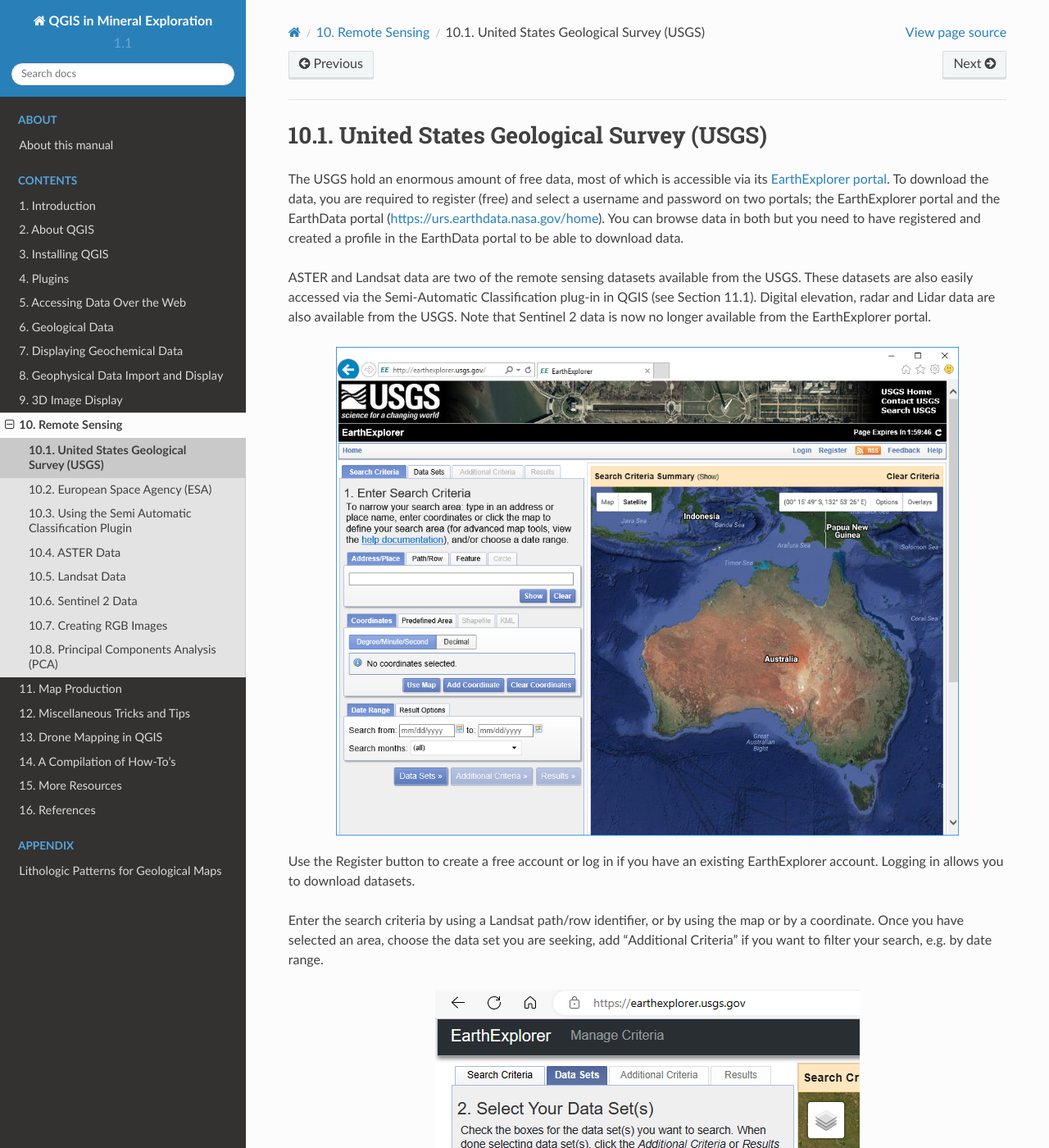
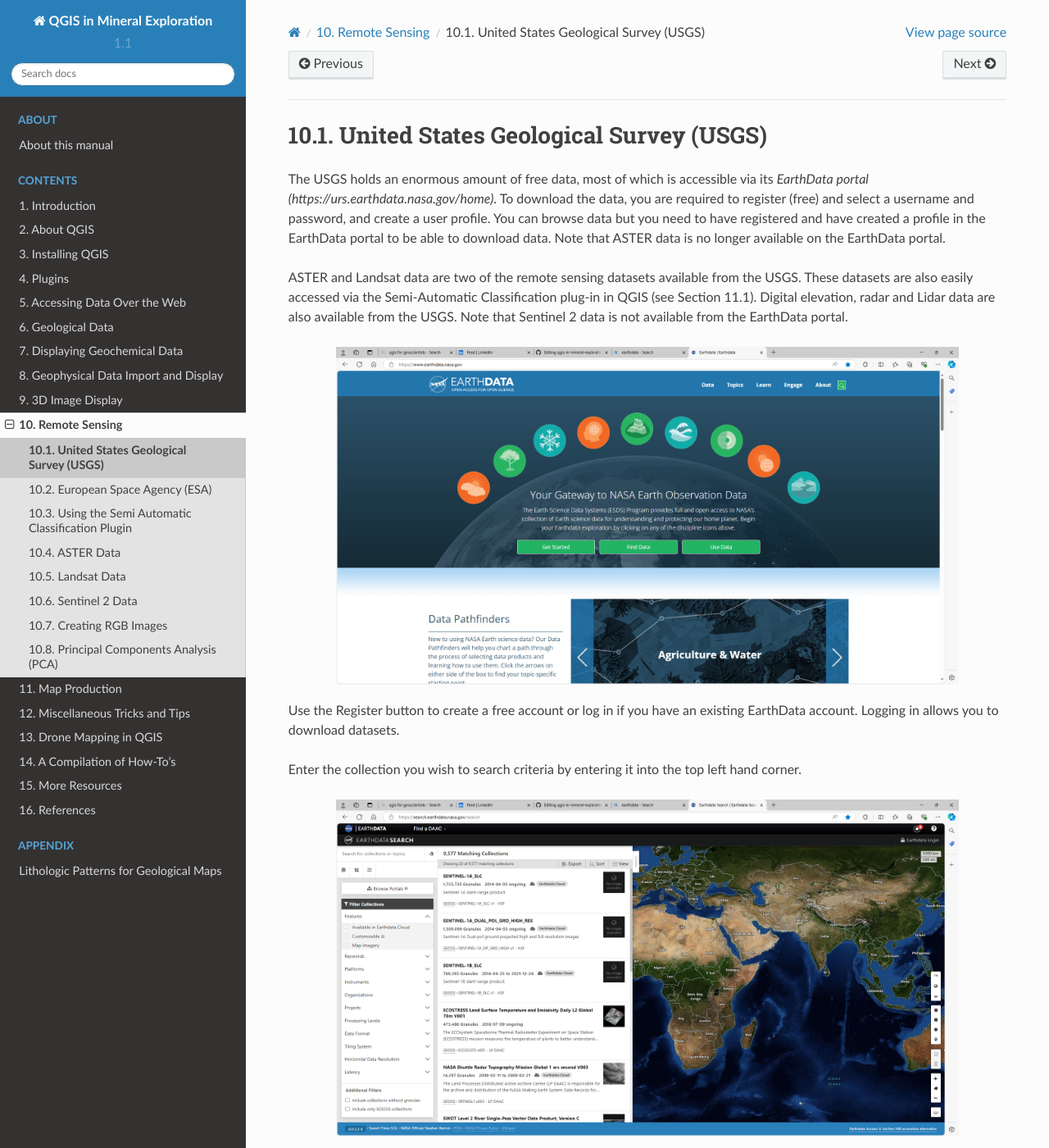
Before and after one commit to mammothgeospatial/qgis-in-mineral-exploration, a Sphinx documentation site: the page built from docs/source/remote_sensing/usgs.rst, in a window 1280 px wide and 1400 px high. Shown: the whole window at 82% size. Built offline with Sphinx 7.4.7 and the Read the Docs theme 2.0.0, drawn with Linux system fonts in a browser that asks for light colours; some of the changed text lies outside the part shown.

Commit message:
Dev grant (#21)
* Update usgs.rst Sept 2024

Change from EarthExplorer to EarthData portal

* Add files via upload

* small edits to URLs and text

---------

Co-authored-by: grantboxer <boxerg@iinet.net.au>

```diff
--- a/docs/source/about/index.rst
+++ b/docs/source/about/index.rst
@@ -2,7 +2,7 @@
 About this manual
 =================
 
-This manual was originally written and freely distributed by Grant Boxer. To share it more widely, Grant and Mammoth Geospatial have collaborated to migrate it to a web-friendly format, following the lead of the `QGIS documentation <https://www.qgis.org/resources/hub/>`_.
+This manual was originally written and freely distributed by Grant Boxer. To share it more widely, Grant and Mammoth Geospatial have collaborated to migrate it to a web-friendly format, following the lead of the `QGIS documentation <https://qgis.org/resources/hub/>`_.
 
 We are offering this document as a donation to the QGIS geoscience community to assist new and existing users in developing their QGIS skills. QGIS is supported by a talented group of developers and we thank them for their efforts to continually improve the software. We consider QGIS to be of great benefit to students and those in the developing world where funding for proprietary software can be difficult.
 
--- a/docs/source/installing_qgis/pc_installation.rst
+++ b/docs/source/installing_qgis/pc_installation.rst
@@ -2,7 +2,7 @@
 PC Installation
 ===============
 
-The QGIS program can be downloaded from the `QGIS Project website <http://www.qgis.org>`_ and a choice can be made between various 64 bit versions of the recent release and long term release versions.
+The QGIS program can be downloaded from the `QGIS Project website <http://qgis.org>`_ and a choice can be made between various 64 bit versions of the recent release and long term release versions.
 
 There are two options for installing QGIS; one is called the "Standalone" installer and the other is the "Network" installer. The Standalone Installer will install the program into the Program Files folder on your C: drive and new versions will be installed into new folders. This may result in numerous QGIS versions in different folders. The Network installer installs a small execuable program (osgeo4w-setup.exe) into your downloads folder and when run, installs QGIS into the root directory of your C: drive (C:/OSGeo4W). The executable file can be run at any time to check for software updates and will update the files in the QGIS installation and not create new folders.
 
--- a/docs/source/introduction/index.rst
+++ b/docs/source/introduction/index.rst
@@ -7,4 +7,4 @@
 
 The reader is encouraged to join the international online `QGIS user forum <http://lists.osgeo.org/mailman/listinfo/qgis-user>`_.
 
-This document will not go into the detail that is covered by the official `QGIS User Guide and Training Manuals <https://www.qgis.org/resources/hub/>`_ and other reference books (e.g. Graser 2016) on QGIS on topics like editing etc., but will discuss those tools used particularly in geological mapping, mineral exploration and remote sensing. See `this video <https://youtu.be/jZYKGrIyVCA>`_ for an explanation of some of the advanced editing functions.
+This document will not go into the detail that is covered by the official `QGIS User Guide and Training Manuals <https://qgis.org/resources/hub/>`_ and other reference books (e.g. Graser 2016) on QGIS on topics like editing etc., but will discuss those tools used particularly in geological mapping, mineral exploration and remote sensing. See `this video <https://youtu.be/jZYKGrIyVCA>`_ for an explanation of some of the advanced editing functions.
--- a/docs/source/remote_sensing/usgs.rst
+++ b/docs/source/remote_sensing/usgs.rst
@@ -2,23 +2,35 @@
 United States Geological Survey (USGS)
 ======================================
 
-The USGS hold an enormous amount of free data, most of which is accessible via its `EarthExplorer portal <http://earthexplorer.usgs.gov/>`_. To download the data, you are required to register (free) and select a username and password on two portals; the EarthExplorer portal and the EarthData portal (https://urs.earthdata.nasa.gov/home). You can browse data in both but you need to have registered and created a profile in the EarthData portal to be able to download data.
+The USGS holds an enormous amount of free data, most of which is accessible via its `EarthData portal (https://urs.earthdata.nasa.gov/home)`. To download the data, you are required to register (free) and select a username and password, and create a user profile. You can browse data but you need to have registered and have created a profile in the EarthData portal to be able to download data. Note that ASTER data is no longer available on the EarthData portal.
 
-ASTER and Landsat data are two of the remote sensing datasets available from the USGS. These datasets are also easily accessed via the Semi-Automatic Classification plug-in in QGIS (see Section 11.1). Digital elevation, radar and Lidar data are also available from the USGS. Note that Sentinel 2 data is now no longer available from the EarthExplorer portal.
+ASTER and Landsat data are two of the remote sensing datasets available from the USGS. These datasets are also easily accessed via the Semi-Automatic Classification plug-in in QGIS (see Section 11.1). Digital elevation, radar and Lidar data are also available from the USGS. Note that Sentinel 2 data is not available from the EarthData portal.
 
-.. image:: img/usgs_earth_explorer.png
+.. image:: img/EarthData01.jpg
   :align: center
 
-Use the Register button to create a free account or log in if you have an existing EarthExplorer account. Logging in allows you to download datasets.
+Use the Register button to create a free account or log in if you have an existing EarthData account. Logging in allows you to download datasets.
 
-Enter the search criteria by using a Landsat path/row identifier, or by using the map or by a coordinate. Once you have selected an area, choose the data set you are seeking, add “Additional Criteria” if you want to filter your search, e.g. by date range.
+Enter the collection you wish to search criteria by entering it into the top left hand corner.
 
-.. image:: img/usgs_earth_explorer_settings.png
+.. image:: img/EarthData02.jpg
   :align: center
 
-Each of the data categories have a range of datasets available. The image below shows an example of searching for ASTER data.
+To search for ASTER data, use the term "ASTER L1T".
 
-.. image:: img/usgs_earth_explorer_settings2.png
+.. image:: img/EarthData03.jpg
   :align: center
 
-If there is data available from your search request, you can then examine the thumbnails of the scenes and select which dataset is the best one for your purposes. The footprint icon will show the area covered by the scene and notepad and pencil icon brings up a better view of the data including its metadata. Click on the download icon to download the data. The format of the data will depend on the data type and this needs to be researched by the user.
+Add a spatial search by selecting the spatial search tools. This can be a Google Earth kml file or a zipped shape file. The search can be further refined by day/night and by time period. Note that the SWIR sensor failed about early April 2008 and therefore if you are doing mineral mapping then set your latest time to 1st April 2008.
+To search for ASTER data, use the term "ASTER L1T".
+
+.. image:: img/EarthData04.jpg
+  :align: center
+
+.. image:: img/EarthData05.jpg
+  :align: center
+
+If there is data available from your search request, you can then examine the thumbnails of the scenes and select which dataset is the best one for your purposes. The footprint icon will show the area covered by the scene. Click on the green plus button to add the scene to your downloads list. When you have completed your selection, click on Download. And again on the next screen to download the data. Note there will be three options per scene - the data in the hdf file and one image tif file for each of the visible and thermal preview files.
+
+.. image:: img/EarthData06.jpg
+  :align: center
```
Also changed, not shown: README.md (+1 -1 lines), docs/source/remote_sensing/img/EarthData01.jpg (added), docs/source/remote_sensing/img/EarthData02.jpg (added), docs/source/remote_sensing/img/EarthData03.jpg (added), docs/source/remote_sensing/img/EarthData04.jpg (added), docs/source/remote_sensing/img/EarthData05.jpg (added), docs/source/remote_sensing/img/EarthData06.jpg (added).
